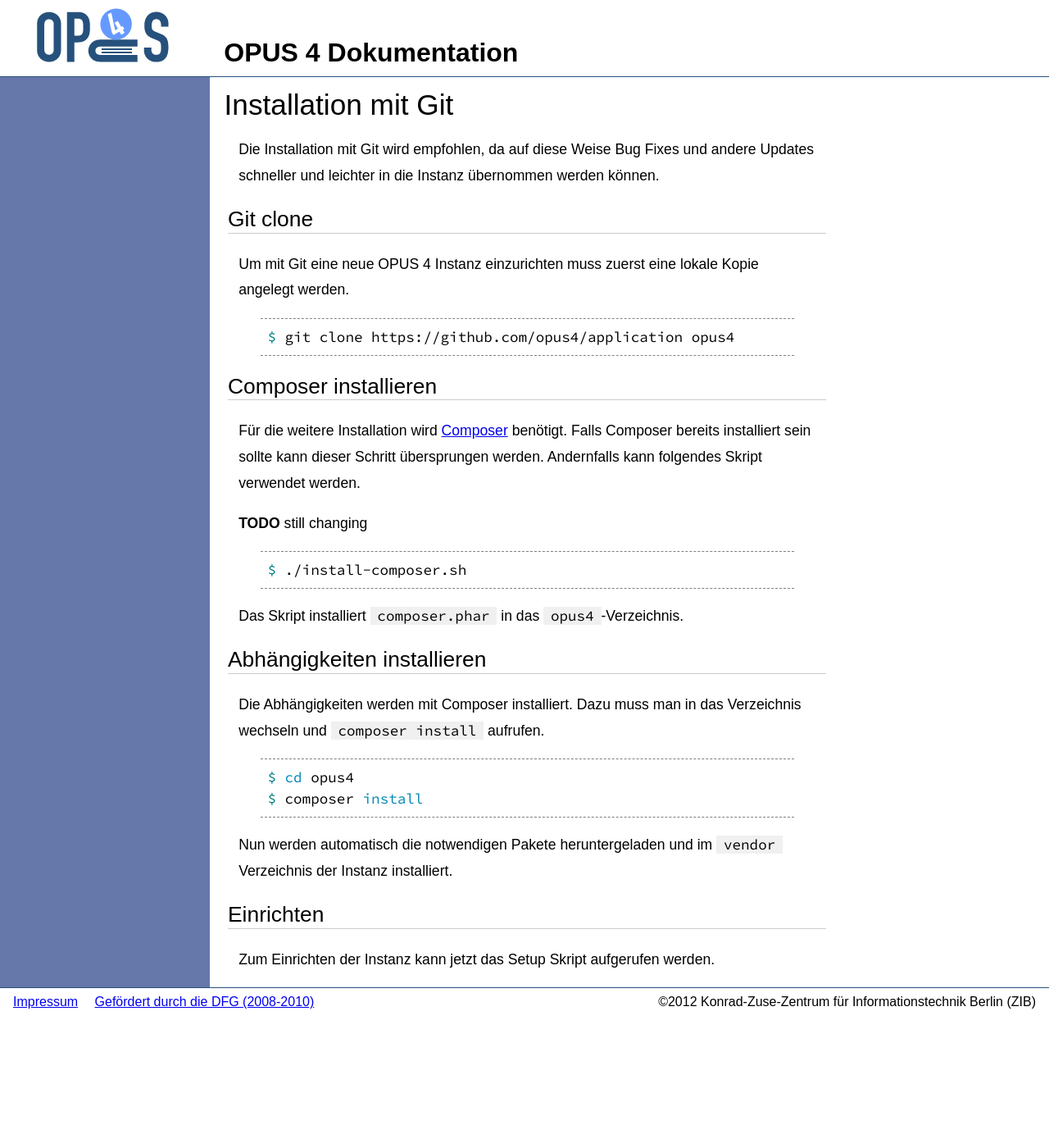
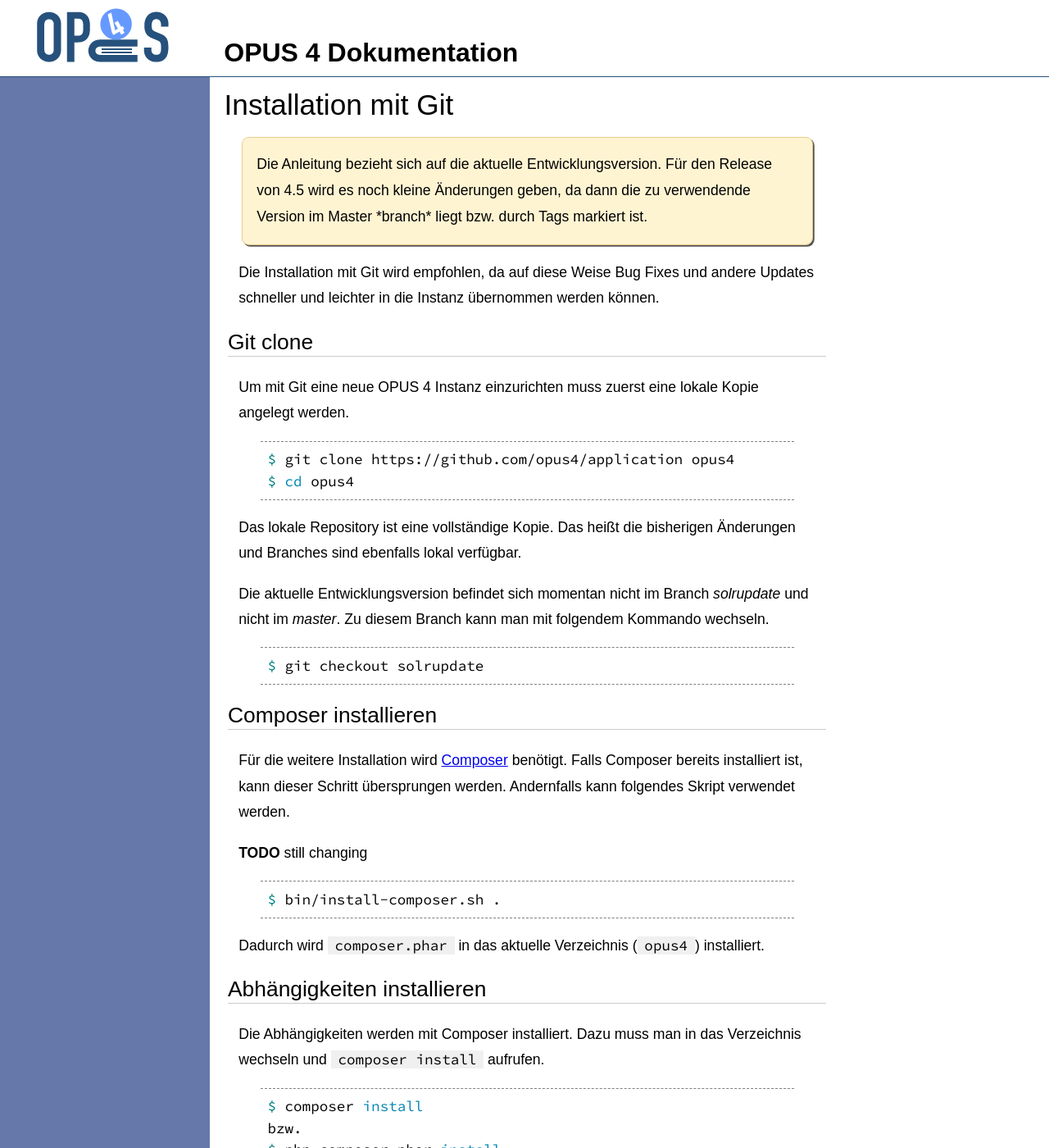
Before and after one commit to OPUS4/opus4.github.io, a Jekyll site: the page built from installation/installation.md, in a window 1280 px wide and 1400 px high. Shown: the whole window at 82% size. Built offline with Jekyll 4.4.1, drawn with Linux system fonts in a browser that asks for light colours; some of the changed text lies outside the part shown.

Commit message:
#10 - Hinweise, daß Anleitung noch nicht fertig. Kleine Änderungen.

```diff
--- a/installation/installation.md
+++ b/installation/installation.md
@@ -4,6 +4,11 @@
 ---
 
 # Installation mit Git
+
+<p class="note">
+Die Anleitung bezieht sich auf die aktuelle Entwicklungsversion. Für den Release von 4.5 wird es noch kleine
+Änderungen geben, da dann die zu verwendende Version im Master *branch* liegt bzw. durch Tags markiert ist.
+</p>
 
 Die Installation mit Git wird empfohlen, da auf diese Weise Bug Fixes und andere Updates schneller und leichter in die
 Instanz übernommen werden können.
@@ -14,20 +19,31 @@
 
 {% highlight bash %}
 $ git clone https://github.com/opus4/application opus4
+$ cd opus4
+{% endhighlight %}
+
+Das lokale Repository ist eine vollständige Kopie. Das heißt die bisherigen Änderungen und Branches sind ebenfalls
+lokal verfügbar.
+
+Die aktuelle Entwicklungsversion befindet sich momentan nicht im Branch *solrupdate* und nicht im *master*. Zu diesem
+Branch kann man mit folgendem Kommando wechseln.
+
+{% highlight bash %}
+$ git checkout solrupdate
 {% endhighlight %}
 
 ## Composer installieren
 
-Für die weitere Installation wird [Composer](https://getcomposer.org) benötigt. Falls Composer bereits installiert sein
-sollte kann dieser Schritt übersprungen werden. Andernfalls kann folgendes Skript verwendet werden.
+Für die weitere Installation wird [Composer](https://getcomposer.org) benötigt. Falls Composer bereits installiert ist,
+kann dieser Schritt übersprungen werden. Andernfalls kann folgendes Skript verwendet werden.
 
 **TODO** still changing
 
 {% highlight bash %}
-$ ./install-composer.sh
+$ bin/install-composer.sh .
 {% endhighlight %}
 
-Das Skript installiert `composer.phar` in das `opus4`-Verzeichnis.
+Dadurch wird `composer.phar` in das aktuelle Verzeichnis (`opus4`) installiert.
 
 ## Abhängigkeiten installieren
 
@@ -35,12 +51,16 @@
 aufrufen.
 
 {% highlight bash %}
-$ cd opus4
 $ composer install
+bzw.
+$ php composer.phar install
 {% endhighlight %}
 
 Nun werden automatisch die notwendigen Pakete heruntergeladen und im `vendor` Verzeichnis der Instanz installiert.
 
 ## Einrichten
 
-Zum Einrichten der Instanz kann jetzt das Setup Skript aufgerufen werden.
+Zum Einrichten der Instanz kann jetzt das Setup Skript aufgerufen werden. <span style="color: red">Das Skript ist noch
+noch an 4.5 angepasst. Daher muss OPUS 4 momentan manuell angerichtet werden.</span>
+
+[Manuelles Einrichten von OPUS 4]({{ site.baseurl }}/installation/setup.html)
```
Also changed, not shown: installation/setup.md (+10 -5 lines).
